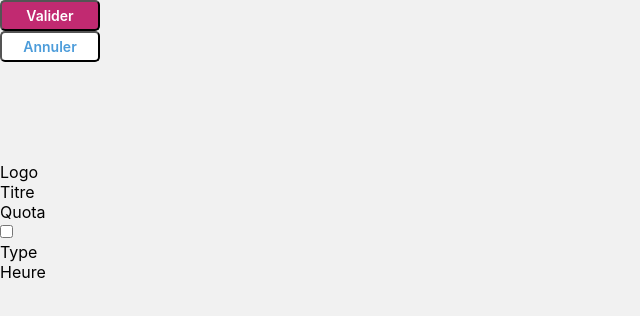
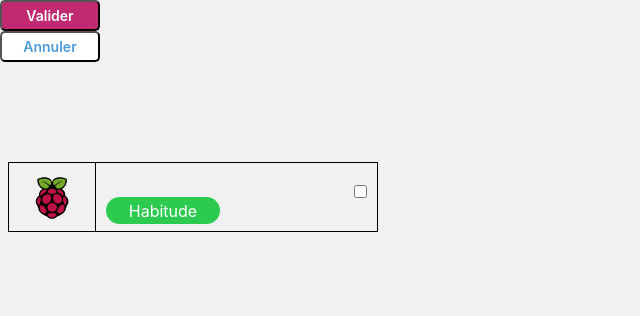
Before and after one commit to RomainVReco/fruitful-app, a React (Create React App) app: page / in a window 1280 px wide. Shown: the top 316 px of the page, without its empty margins (0-640 px from the left). Built offline with nearby package versions, Linux system fonts and the light colour scheme.

Commit message:
Ajout logo, type, et props

```diff
--- a/src/App.css
+++ b/src/App.css
@@ -45,9 +45,53 @@ body {
 /* COMPOSANTS TACHES */
 
 .tache-container {
-  margin-top: 100px;
+  width: 370px;
+  height: 70px;
+  margin: 100px 0.5em;
+  border: solid black 1px;
+  display: grid;
+  grid-template-columns: repeat(4, 1fr);
+  gap: 10px;
+  grid-auto-rows: repeat(2, auto);
 }
 
+.tache-logo {
+  grid-column: 1/2;
+  grid-row: 1/3;
+  place-self: center;
+  border-right: solid black 1px;
+  display: flex;
+  width: 87px;
+  height: 69px;
+  flex-shrink: 0;
+  align-items: center;
+  justify-content: center;
+}
+
+.tache-titre, .tache-quota, .type-tache, .heure-tache {
+  place-self: center;
+}
+
+.check-tache{
+  grid-column: 4/5;
+  grid-row : 1/3;
+  place-self: center;
+  width: 48px;
+  height: 32px;
+  text-align: right;
+}
+
+.type-tache{
+  width: 114px;
+  height: 27px;
+  flex-shrink: 0;
+  border-radius: 25px;
+  color: #FFF;
+  text-align: center;
+  display: flex;
+  align-items: center;
+  justify-content: center;
+}
 
 /*@keyframes App-logo-spin {
   from {
--- a/src/components/Tache.js
+++ b/src/components/Tache.js
@@ -1,28 +1,30 @@
 import React from "react";
+import rasp from '../assets/logo-rasp.svg'
+import TypeTache from './TypeTache'
 
 
-
-function Tache () {
+// les props sont placés en attendant la récupération des données
+function Tache ({nomHabitude, quota, quantiteQuota, typeEvenement, heure}) {
 
     return (
         <div className="tache-container">
             <div className="tache-logo">
-                Logo
+                <img src={rasp} alt="icone evt" style={{height:'42px', width:'52px'}}></img>
             </div>
             <div className="tache-titre">
-                Titre
+                {nomHabitude}
             </div>
             <div className="tache-quota">
-                Quota
+                {quota} {quantiteQuota}
             </div>
             <div className="check-tache">
                 <input type="checkbox"/>
             </div>
             <div className="type-tache">
-                Type
+                <TypeTache label='Habitude' color='rgba(44, 203, 79, 1)'/>
             </div>
             <div className="heure-tache">
-                Heure
+                {heure}
             </div>
 
 
--- /dev/null
+++ b/src/components/TypeTache.js
@@ -0,0 +1,12 @@
+import React from "react";
+
+export default function TypeTache ({label, color}) {
+
+    return (
+        <div className="type-tache" style={{backgroundColor:color}}>
+            {label}
+        </div>
+    )
+
+
+}
```
